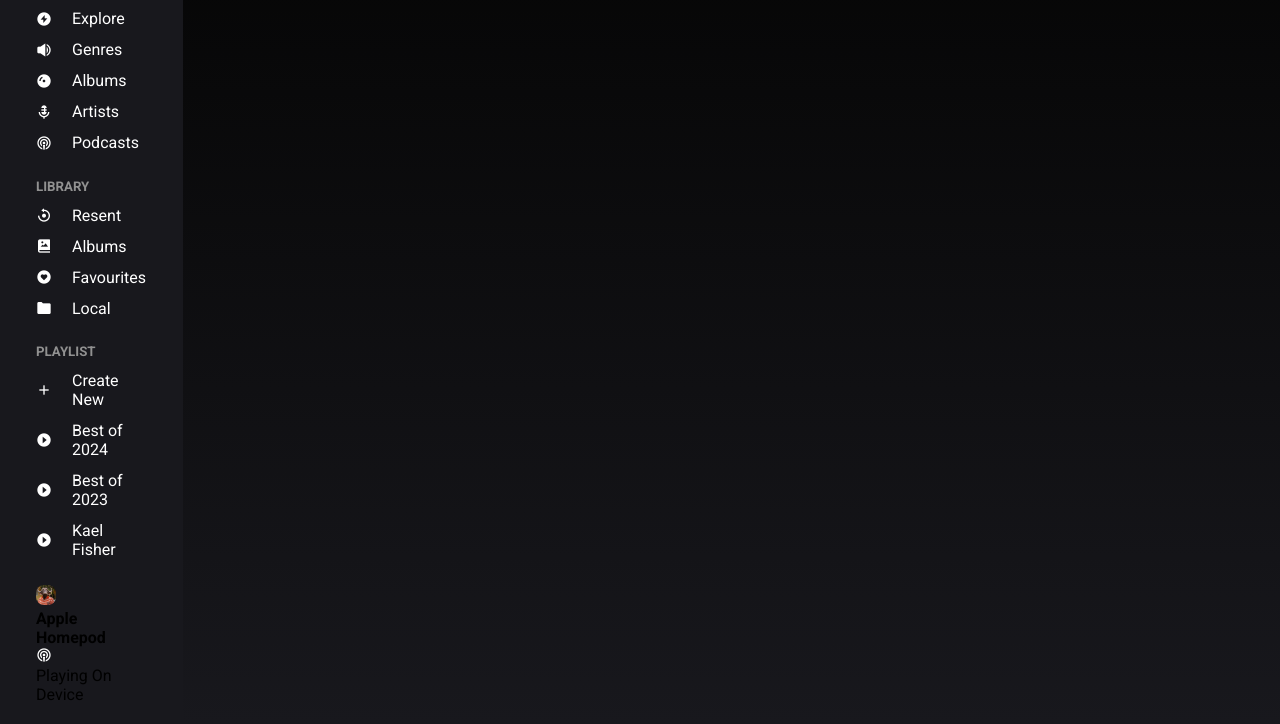
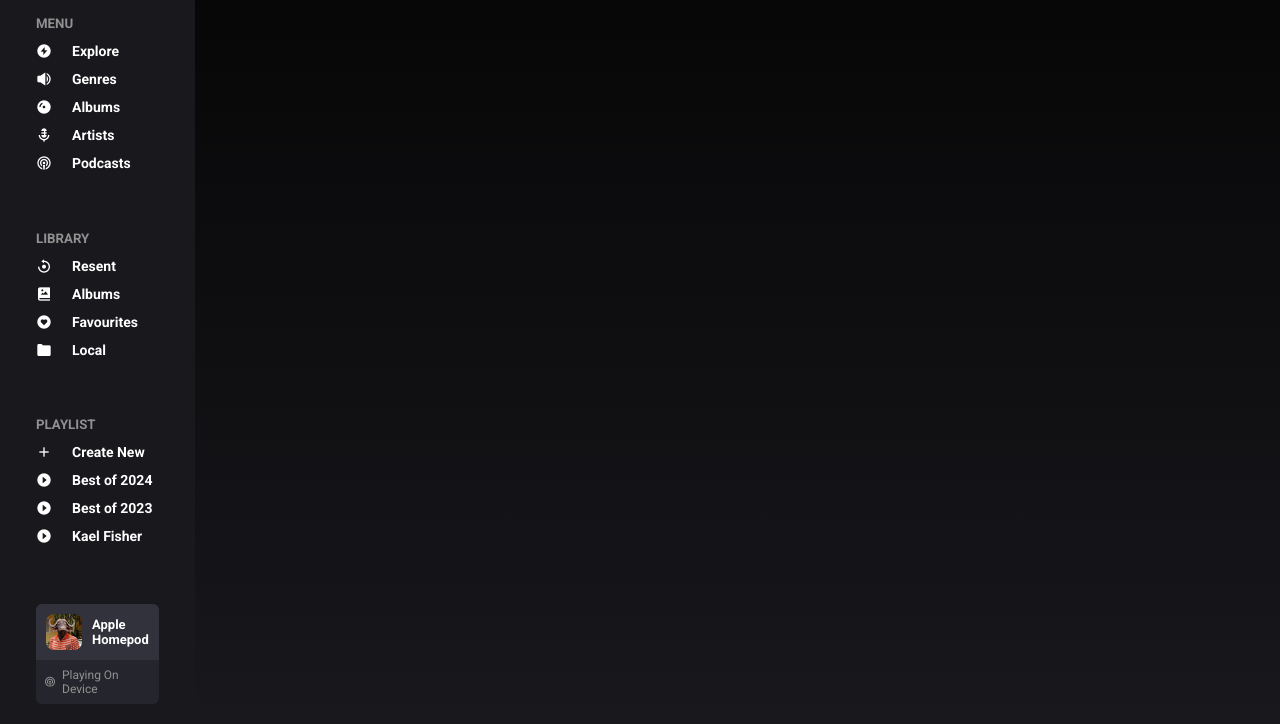
Before and after one commit to nipunnishamaheeka/Music-Player-Web-With-Html, a plain HTML site: page index.html in a window 1280 px wide. Shown: the part 76-800 px from the top of the page. Drawn offline with nearby package versions, Linux system fonts and the light colour scheme.

Commit message:
side bar

```diff
--- a/assets/style.css
+++ b/assets/style.css
@@ -63,7 +63,9 @@ body{
 }
 
 .container .sidebar .logo:hover a,
-.container .sidebar .logo:hover i{
+.container .sidebar .logo:hover i,
+.container .sidebar .menu ul li:hover a,
+.container .sidebar .menu ul li:hover i{
     color: #5773ff;
 }
 .container .sidebar .menu h5{
@@ -84,7 +86,41 @@ body{
     gap: 20px;
     cursor: pointer;
 }
-.container .sidebar .playing .top img{
-    width: 20px;
+.container .sidebar .menu ul li a{
+    font-size: 14px;
+    font-weight: bold;
+    transition: all 0.3s ease;
+}
+ .container .sidebar .playing .top{
+    background-color: #32323d;
+    border-radius: 6px 6px 0 0;
+    padding: 10px;
+    display: flex;
+    align-items: center;
+    gap: 10px;
+    color: #fff;
+    font-size: 13px;
+
 
 }
+
+.container .sidebar .playing .top img{
+    width: 36px;
+    height: 36px;
+
+}
+.container .sidebar .playing .bottom{
+     background-color: #25252d;
+     border-radius: 0 0 6px 6px;
+     padding: 8px;
+     display: flex;
+     align-items: center;
+     justify-content: center;
+     gap: 6px;
+     font-size: 12px;
+}
+
+.container .sidebar .playing .bottom i,
+.container .sidebar .playing .bottom p{
+    color: #919191;
+}
--- a/index.html
+++ b/index.html
@@ -108,7 +108,11 @@
 
         </aside>
 
-        <main></main>
+        <main>
+            <header>
+                <div class="nav-link"></div>s
+            </header>
+        </main>
         <div class="right-section"></div>
 </div>
 
```
